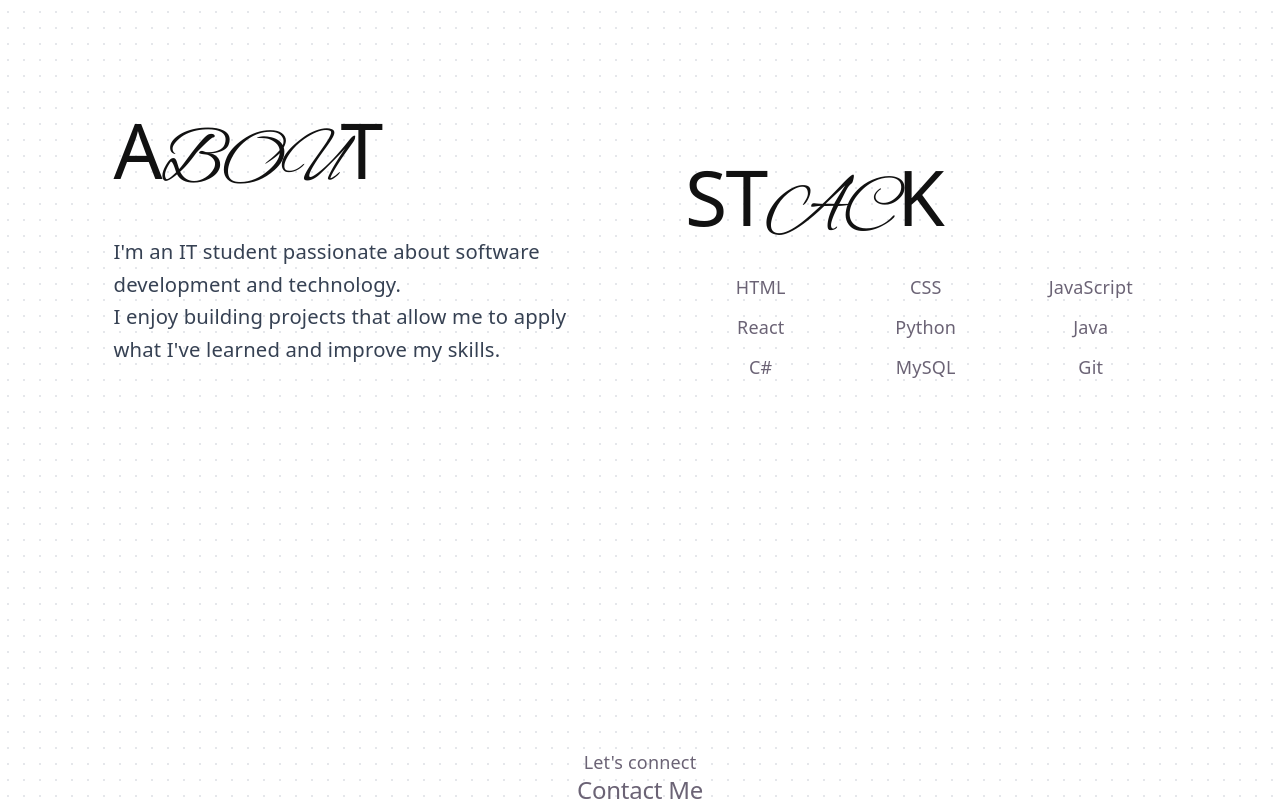
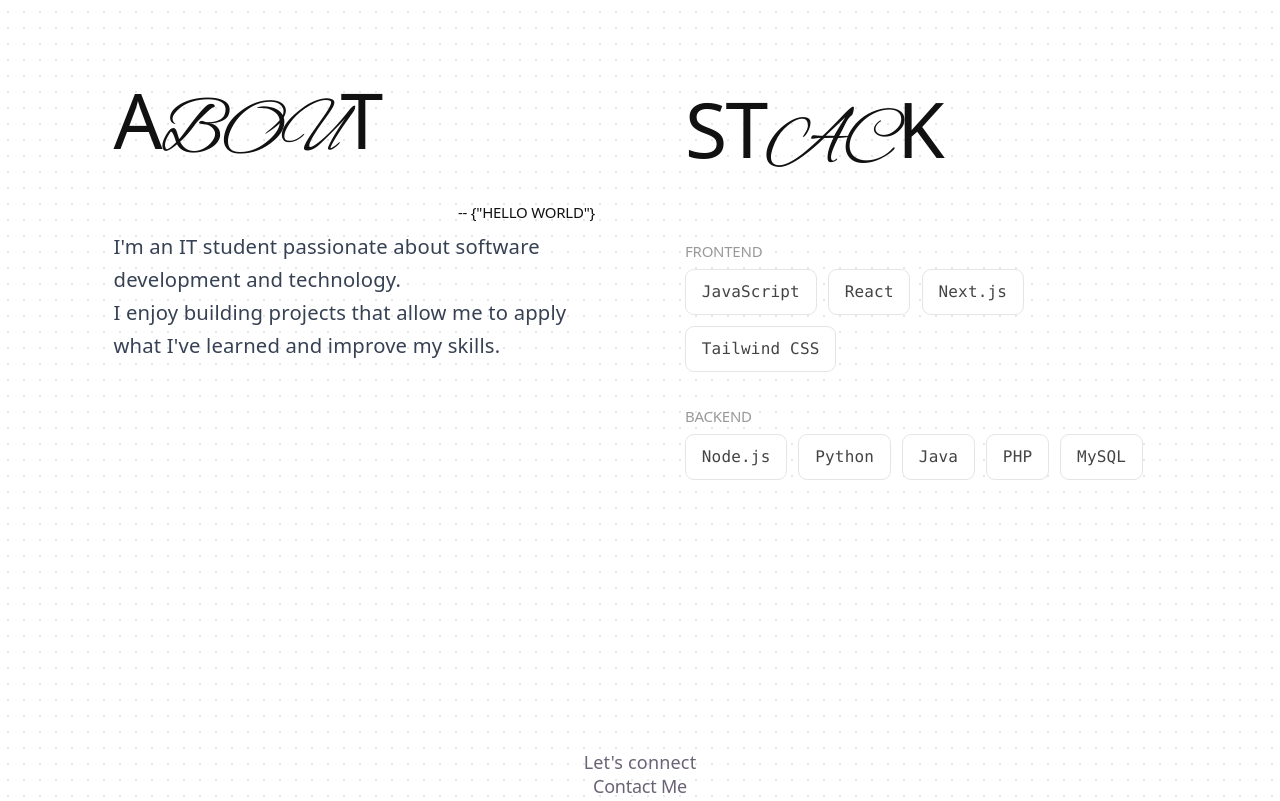
Before and after one commit to GiorenzS/NewPortfolio, a React (Vite) app: page / in a window 1280 px wide. Shown: the part 860-1661 px from the top of the page. Built offline with nearby package versions, Linux system fonts and the light colour scheme.

Commit message:
about section initiated

```diff
--- a/src/components/SkillCard.jsx
+++ b/src/components/SkillCard.jsx
@@ -1,6 +1,6 @@
 function SkillCard({ name }) {
   return (
-    <div className="skill-card">
+    <div className="inline-flex w-fit items-center rounded-lg border border-[#e5e5e5] bg-white px-3.5 py-2 font-mono text-[16px] text-[#444444] transition-colors duration-200 hover:border-[#bdbdbd] hover:bg-[#fafafa]">
       <span>{name}</span>
     </div>
   );
--- a/src/constants/skills.js
+++ b/src/constants/skills.js
@@ -1,11 +1,4 @@
-export const skills = [
-  'HTML',
-  'CSS',
-  'JavaScript',
-  'React',
-  'Python',
-  'Java',
-  'C#',
-  'MySQL',
-  'Git'
-];
+export const skills = {
+  frontend: ['JavaScript', 'React', 'Next.js', 'Tailwind CSS'],
+  backend: ['Node.js', 'Python', 'Java', 'PHP', 'MySQL'],
+};
--- a/src/sections/About.jsx
+++ b/src/sections/About.jsx
@@ -8,15 +8,18 @@ function About() {
       <div className="mx-auto grid w-full max-w-6xl grid-cols-1 gap-5 lg:grid-cols-2 lg:gap-20">
 
         {/* About */}
-        <div className="flex flex-col justify-center mt-10">
+        <div className="flex flex-col justify-center -mt-20">
           <div className="section-heading text-left text-7xl font-semibold text-[#111111] sm:text-5xl md:text-6xl lg:text-7xl">
             <h1 className="!text-[12vw] sm:!text-[5vw] md:!text-[10vw] lg:!text-[6vw] whitespace-nowrap inline-block">
               A<span className="font-design text-inherit">BOU</span>T
             </h1>
+            <h2 className="text-[15px] tracking-wide text-[#111111] text-right">
+              --   {"{"}"HELLO WORLD"{"}"}
+            </h2>
           </div>
 
           <div className="about-content">
-            <p className="mx-auto mt-5 max-w-xl text-center text-sm leading-relaxed text-gray-700 sm:mt-6 sm:text-base md:text-lg lg:mx-0 lg:text-left">
+            <p className="mt-20 max-w-xl text-center text-sm leading-relaxed text-gray-700 sm:mt-6 sm:text-base md:text-lg lg:mx-0 lg:text-left">
               I'm an IT student passionate about software development and technology.
             </p>
 
@@ -27,16 +30,30 @@ function About() {
         </div>
 
         {/* Skills */}
-        <div className="flex flex-col justify-center mt-25">
-       <div className="section-heading text-left font-semibold text-[#111111] leading-[0.8] tracking-tighter overflow-hidden">
+        <div className="flex flex-col justify-center">
+       <div className="section-heading mt-10 ext-right font-semibold text-[#111111] leading-[0.8] tracking-tighter overflow-hidden lg:text-left">
           <h1 className="!text-[12vw] sm:!text-[5vw] md:!text-[10vw] lg:!text-[6vw] whitespace-nowrap inline-block">
             ST<span className="font-design text-inherit">AC</span>K
           </h1>
         </div>
-          <div className="skills-list grid grid-cols-2 gap-3 sm:grid-cols-3">
-            {skills.map((skill) => (
-              <SkillCard key={skill} name={skill} />
-            ))}
+         <div className="mt-8 flex flex-col gap-8">
+            <div>
+              <h2 className="mb-4 text-left text-[15px] tracking-wide text-[#999999]">FRONTEND</h2>
+              <div className="flex flex-wrap justify-start gap-2.5">
+                {skills.frontend.map((skill) => (
+                  <SkillCard key={skill} name={skill} />
+                ))}
+              </div>
+            </div>
+
+            <div>
+              <h2 className="mb-4 text-left text-[15px] tracking-wide text-[#999999]">BACKEND</h2>
+              <div className="flex flex-wrap justify-start gap-2.5">
+                {skills.backend.map((skill) => (
+                  <SkillCard key={skill} name={skill} />
+                ))}
+              </div>
+            </div>
           </div>
         </div>
 
--- a/src/sections/Hero.jsx
+++ b/src/sections/Hero.jsx
@@ -55,7 +55,7 @@ function Hero() {
           </h1>
 
           {/* Title */}
-          <h2 className="mt-2 text-xl font-medium leading-tight tracking-tight text-[#222] sm:text-2xl md:text-3xl lg:text-5xl">
+          <h2 className="mt-2 text-2xl font-medium leading-tight tracking-tight text-[#222] sm:text-2xl md:text-3xl lg:text-2xl">
             Aspiring Backend Developer
           </h2>
 
--- a/src/styles/index.css
+++ b/src/styles/index.css
@@ -112,7 +112,6 @@ h1 {
 }
 
 h2 {
-  font-size: 24px;
   line-height: 118%;
   letter-spacing: -0.24px;
   margin: 0 0 8px;
```
Also changed, not shown: src/sections/Experience.jsx (added).
